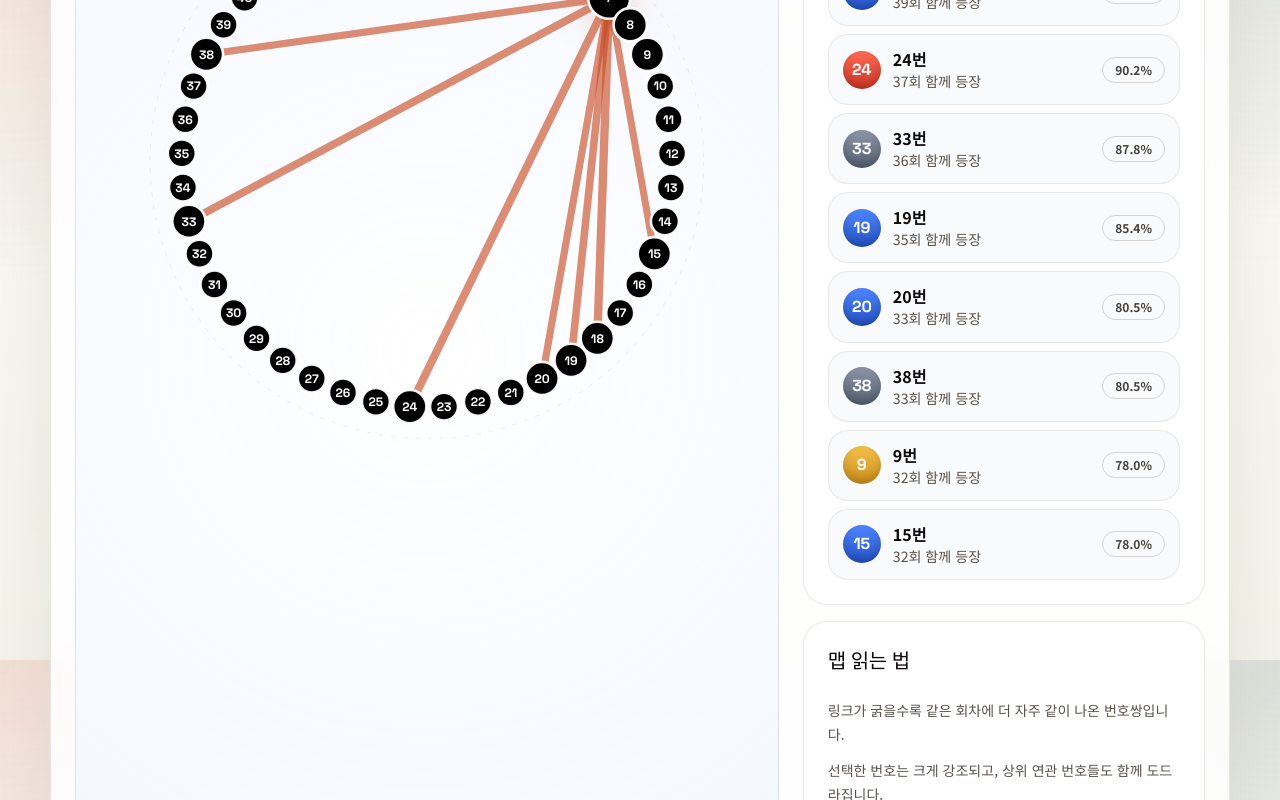
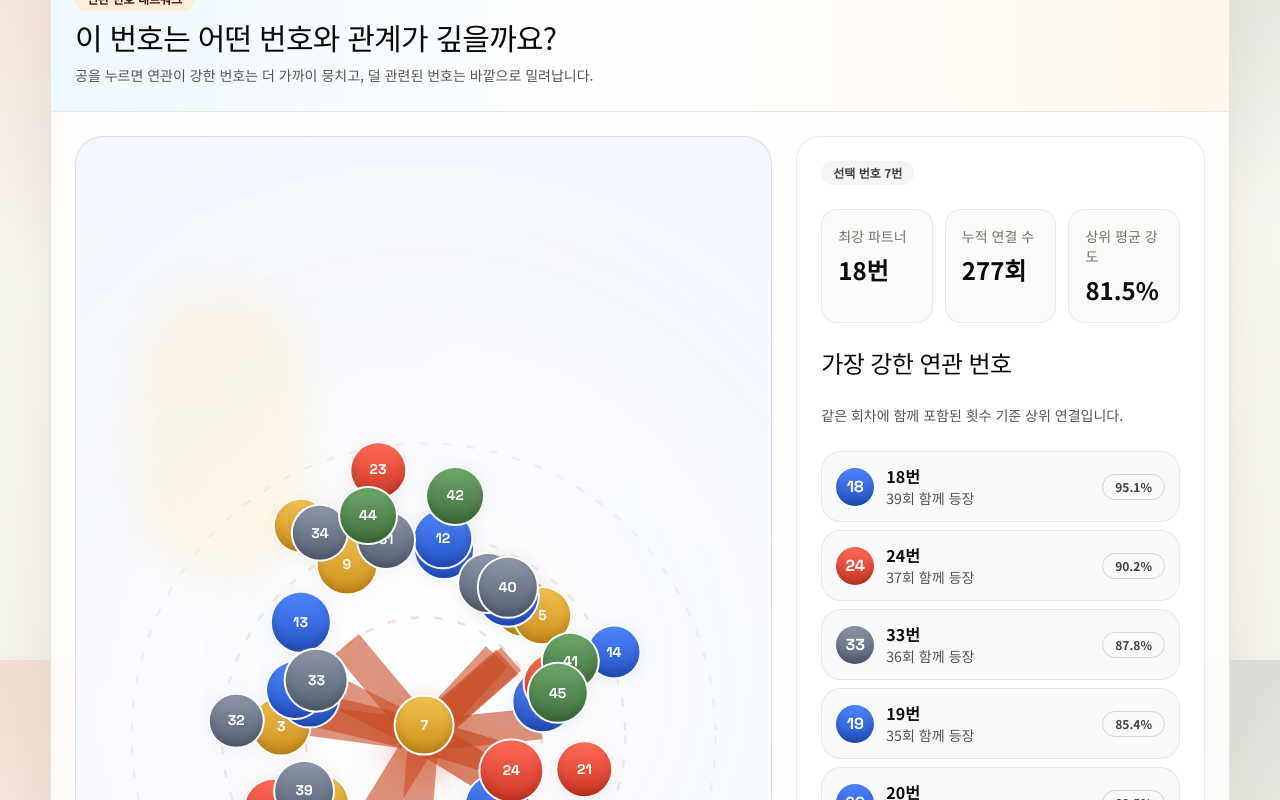
Before and after one commit to Limn8/limnlotto, a Next.js app: page / in a window 1280 px wide. Shown: the part 940-1740 px from the top of the page. Built offline with nearby package versions, Linux system fonts and the light colour scheme.

Commit message:
feat: refine network map interactions

```diff
--- a/src/app/globals.css
+++ b/src/app/globals.css
@@ -326,11 +326,17 @@ input[type="number"] {
   background: linear-gradient(90deg, var(--accent), #f0a020);
 }
 
+.number-bar-scroll {
+  overflow-x: auto;
+  padding-bottom: 8px;
+}
+
 .number-bar-chart {
   display: grid;
   grid-template-columns: repeat(45, minmax(0, 1fr));
   gap: 6px;
   align-items: end;
+  min-width: 880px;
   min-height: 340px;
 }
 
@@ -355,7 +361,7 @@ input[type="number"] {
 .number-bar-track {
   position: relative;
   width: 100%;
-  min-height: 220px;
+  min-height: 250px;
   display: flex;
   align-items: end;
   justify-content: center;
@@ -380,54 +386,153 @@ input[type="number"] {
 }
 
 .network-stage {
+  position: relative;
+  min-height: clamp(420px, 60vw, 760px);
   border-radius: 28px;
   border: 1px solid rgba(28, 25, 23, 0.1);
   background:
-    radial-gradient(circle at center, rgba(255, 255, 255, 0.96), rgba(240, 245, 255, 0.82));
-  padding: 18px;
+    radial-gradient(circle at 50% 44%, rgba(255, 255, 255, 0.98), rgba(240, 245, 255, 0.88)),
+    linear-gradient(135deg, rgba(255, 224, 178, 0.16), rgba(90, 142, 255, 0.14));
+  overflow: hidden;
+  padding: 14px;
 }
 
 .network-svg {
+  position: absolute;
+  inset: 0;
   width: 100%;
-  height: auto;
-  aspect-ratio: 1;
+  height: 100%;
 }
 
-.network-orbit {
+.network-node-layer {
+  position: absolute;
+  inset: 0;
+}
+
+.network-haze {
+  position: absolute;
+  border-radius: 999px;
+  filter: blur(18px);
+  opacity: 0.5;
+  pointer-events: none;
+}
+
+.network-haze-left {
+  left: 9%;
+  top: 12%;
+  width: 24%;
+  height: 24%;
+  background: rgba(255, 196, 77, 0.24);
+}
+
+.network-haze-right {
+  right: 10%;
+  bottom: 10%;
+  width: 26%;
+  height: 26%;
+  background: rgba(79, 134, 255, 0.18);
+}
+
+.network-field-ring {
   fill: none;
   stroke: rgba(28, 25, 23, 0.08);
-  stroke-width: 1;
-  stroke-dasharray: 5 9;
+  stroke-width: 0.35;
+  stroke-dasharray: 1.2 2.2;
+}
+
+.network-field-ring.strong {
+  stroke: rgba(200, 76, 36, 0.18);
+}
+
+.network-field-ring.faint {
+  stroke: rgba(28, 25, 23, 0.05);
 }
 
 .network-link {
   stroke: rgba(77, 97, 137, 0.35);
-  transition: opacity 0.2s ease, stroke-width 0.2s ease;
+  transition:
+    opacity 0.45s ease,
+    stroke-width 0.45s ease,
+    x1 0.45s ease,
+    y1 0.45s ease,
+    x2 0.45s ease,
+    y2 0.45s ease;
 }
 
 .network-link.selected {
-  stroke: rgba(200, 76, 36, 0.72);
+  stroke: rgba(200, 76, 36, 0.76);
 }
 
-.network-node-group {
+.network-node-button {
+  position: absolute;
+  display: grid;
+  place-items: center;
+  border: 0;
+  background: transparent;
+  padding: 0;
   cursor: pointer;
+  transform: translate(-50%, -50%);
+  transition:
+    left 0.55s cubic-bezier(0.22, 1, 0.36, 1),
+    top 0.55s cubic-bezier(0.22, 1, 0.36, 1),
+    width 0.35s ease,
+    height 0.35s ease,
+    filter 0.35s ease,
+    opacity 0.35s ease;
+  animation: network-float var(--float-duration, 6.4s) ease-in-out infinite;
+  animation-delay: var(--float-delay, 0s);
 }
 
-.network-node {
-  stroke: rgba(255, 255, 255, 0.95);
-  stroke-width: 3;
-  transition: transform 0.2s ease, opacity 0.2s ease;
+.network-node-button.muted {
+  opacity: 0.72;
 }
 
-.network-node.active {
-  filter: drop-shadow(0 10px 18px rgba(200, 76, 36, 0.26));
+.network-node-button.related,
+.network-node-button.active {
+  opacity: 1;
 }
 
-.network-node-label {
-  fill: white;
-  font-size: 14px;
-  font-weight: 800;
-  font-family: var(--font-display), sans-serif;
+.network-node-button.active {
+  z-index: 3;
+  filter: drop-shadow(0 18px 22px rgba(200, 76, 36, 0.26));
+}
+
+.network-node-glow {
+  position: absolute;
+  inset: 18%;
+  border-radius: 999px;
+  filter: blur(12px);
+  opacity: 0.32;
+}
+
+.network-node-ball {
+  position: relative;
+  width: 100%;
+  height: 100%;
+  border: 2px solid rgba(255, 255, 255, 0.96);
+  box-shadow:
+    inset 0 -4px 10px rgba(0, 0, 0, 0.16),
+    0 10px 20px rgba(30, 28, 24, 0.16);
+}
+
+.network-node-button.active .network-node-ball {
+  border-color: rgba(255, 255, 255, 1);
+  box-shadow:
+    inset 0 -4px 10px rgba(0, 0, 0, 0.16),
+    0 16px 28px rgba(200, 76, 36, 0.22);
+}
+
+.network-node-button:focus-visible .network-node-ball {
+  outline: 3px solid rgba(200, 76, 36, 0.34);
+  outline-offset: 2px;
+}
+
+.network-node-button .lotto-ball {
+  font-size: clamp(0.84rem, 1.1vw, 1rem);
+}
+
+.network-node-ball,
+.network-node-glow {
   pointer-events: none;
 }
 
@@ -693,6 +798,19 @@ input[type="number"] {
   line-height: 1.6;
 }
 
+@keyframes network-float {
+  0%,
+  100% {
+    margin-left: 0;
+    margin-top: 0;
+  }
+
+  50% {
+    margin-left: var(--drift-x, 4px);
+    margin-top: var(--drift-y, -4px);
+  }
+}
+
 @media (max-width: 980px) {
   .hero-panel,
   .hero-panel.small,
@@ -721,8 +839,7 @@ input[type="number"] {
   }
 
   .number-bar-chart {
-    grid-template-columns: repeat(15, minmax(0, 1fr));
-    row-gap: 18px;
+    min-width: 820px;
   }
 
   .network-side-item {
@@ -758,18 +875,24 @@ input[type="number"] {
   }
 
   .number-bar-chart {
-    grid-template-columns: repeat(9, minmax(0, 1fr));
+    min-width: 760px;
   }
 
   .number-bar-track {
-    min-height: 140px;
+    min-height: 200px;
   }
 
   .network-stage {
+    min-height: 420px;
     padding: 10px;
   }
 
-  .network-node-label {
-    font-size: 11px;
+  .network-side-item {
+    grid-template-columns: auto 1fr;
+    padding-right: 12px;
+  }
+
+  .network-node-button .lotto-ball {
+    font-size: 0.8rem;
   }
 }
--- a/src/components/number-network-map.tsx
+++ b/src/components/number-network-map.tsx
@@ -1,5 +1,6 @@
 "use client";
 
+import type { CSSProperties } from "react";
 import { useMemo, useState } from "react";
 
 import { Badge } from "@/components/ui/badge";
@@ -17,9 +18,13 @@ type NumberNetworkMapProps = {
   neighborhoods: NumberNeighborhood[];
 };
 
-const SIZE = 760;
-const CENTER = SIZE / 2;
-const RADIUS = 280;
+type Point = {
+  number: number;
+  x: number;
+  y: number;
+  strength: number;
+  related: boolean;
+};
 
 function ballTone(number: number) {
   if (number <= 10) return "ball-yellow";
@@ -29,66 +34,151 @@ function ballTone(number: number) {
   return "ball-green";
 }
 
+function seeded(number: number, offset: number) {
+  const value = Math.sin(number * 12.9898 + offset * 78.233) * 43758.5453;
+  return value - Math.floor(value);
+}
+
+function clamp(value: number, min: number, max: number) {
+  return Math.min(max, Math.max(min, value));
+}
+
 export function NumberNetworkMap({
   connections,
   neighborhoods,
 }: NumberNetworkMapProps) {
   const [selectedNumber, setSelectedNumber] = useState(7);
 
-  const positions = useMemo(() => {
-    return Array.from({ length: 45 }, (_, index) => {
-      const number = index + 1;
-      const angle = (Math.PI * 2 * index) / 45 - Math.PI / 2;
-      return {
-        number,
-        x: CENTER + Math.cos(angle) * RADIUS,
-        y: CENTER + Math.sin(angle) * RADIUS,
-      };
-    });
-  }, []);
-
   const selectedNeighborhood = neighborhoods.find(
     (item) => item.number === selectedNumber,
   );
-  const highlightedPairs = new Set(
-    (selectedNeighborhood?.strongestLinks ?? []).map((connection) =>
-      `${Math.min(connection.source, connection.target)}-${Math.max(connection.source, connection.target)}`,
-    ),
+
+  const selectedConnections = useMemo(
+    () =>
+      connections
+        .filter(
+          (connection) =>
+            connection.source === selectedNumber ||
+            connection.target === selectedNumber,
+        )
+        .sort((left, right) => right.count - left.count),
+    [connections, selectedNumber],
   );
 
-  const visibleConnections = connections.filter((connection) =>
-    highlightedPairs.has(
-      `${Math.min(connection.source, connection.target)}-${Math.max(connection.source, connection.target)}`,
-    ),
+  const strengthMap = useMemo(() => {
+    const entries: Array<[number, number]> = selectedConnections.map((connection) => [
+      connection.source === selectedNumber ? connection.target : connection.source,
+      connection.normalizedWeight,
+    ]);
+    return new Map<number, number>(entries);
+  }, [selectedConnections, selectedNumber]);
+
+  const points = useMemo<Point[]>(() => {
+    return Array.from({ length: 45 }, (_, index) => {
+      const number = index + 1;
+      const strength = number === selectedNumber ? 1 : strengthMap.get(number) ?? 0;
+      const related = strength > 0;
+      const sectionIndex = Math.min(Math.floor((number - 1) / 10), 4);
+      const sectionCenters = [
+        { x: 34, y: 31 },
+        { x: 64, y: 28 },
+        { x: 71, y: 54 },
+        { x: 48, y: 70 },
+        { x: 25, y: 58 },
+      ];
+      const cluster = sectionCenters[sectionIndex];
+      const baseAngle = seeded(number, 1) * Math.PI * 2;
+      const sway = selectedNumber * 0.055 + seeded(number, 6) * 0.8;
+
+      if (number === selectedNumber) {
+        return {
+          number,
+          x: 50,
+          y: 48,
+          strength,
+          related: true,
+        };
+      }
+
+      if (related) {
+        const ring = 12 + (1 - strength) * 24;
+        const angle = baseAngle + sway;
+        const jitterX = (seeded(number, 2) - 0.5) * 4.5;
+        const jitterY = (seeded(number, 3) - 0.5) * 5;
+
+        return {
+          number,
+          x: clamp(50 + Math.cos(angle) * ring + jitterX, 10, 90),
+          y: clamp(48 + Math.sin(angle) * ring * 0.84 + jitterY, 12, 88),
+          strength,
+          related,
+        };
+      }
+
+      const driftAngle = baseAngle + sway * 0.6;
+      const push = 30 + seeded(number, 4) * 18;
+      const orbitX = Math.cos(driftAngle) * push;
+      const orbitY = Math.sin(driftAngle) * push * 0.82;
+      const settleX = (cluster.x - 50) * 0.34;
+      const settleY = (cluster.y - 48) * 0.34;
+
+      return {
+        number,
+        x: clamp(50 + orbitX + settleX, 7, 93),
+        y: clamp(48 + orbitY + settleY, 9, 91),
+        strength,
+        related,
+      };
+    });
+  }, [selectedNumber, strengthMap]);
+
+  const pointMap = useMemo(
+    () => new Map(points.map((point) => [point.number, point])),
+    [points],
   );
+
+  const visibleConnections = useMemo(
+    () => selectedConnections.slice(0, 12),
+    [selectedConnections],
+  );
+
+  const strongestLink = selectedNeighborhood?.strongestLinks[0];
+  const averageStrength =
+    visibleConnections.reduce((sum, connection) => sum + connection.normalizedWeight, 0) /
+    Math.max(visibleConnections.length, 1);
 
   return (
     <Card className="overflow-hidden">
       <CardHeader className="border-b border-stone-200/80 bg-gradient-to-r from-sky-50 via-white to-orange-50">
         <Badge className="w-fit">연관 번호 네트워크</Badge>
         <CardTitle className="font-[var(--font-display)] text-3xl">
-          같이 자주 나오는 번호를 숫자 맵으로 한눈에 보세요
+          이 번호는 어떤 번호와 관계가 깊을까요?
         </CardTitle>
         <CardDescription>
-          번호를 누르면 그 번호와 같은 회차에 자주 함께 등장한 번호들이 더 굵은 링크로
-          강조됩니다.
+          공을 누르면 연관이 강한 번호는 더 가까이 뭉치고, 덜 관련된 번호는 바깥으로
+          밀려납니다.
         </CardDescription>
       </CardHeader>
-      <CardContent className="grid gap-6 p-6 xl:grid-cols-[1.4fr_0.8fr]">
+      <CardContent className="grid gap-6 p-4 md:p-6 xl:grid-cols-[minmax(0,1.45fr)_minmax(320px,0.85fr)]">
         <div className="network-stage">
-          <svg viewBox={`0 0 ${SIZE} ${SIZE}`} className="network-svg" role="img">
-            <circle
-              cx={CENTER}
-              cy={CENTER}
-              r={RADIUS + 36}
-              className="network-orbit"
-            />
+          <div className="network-haze network-haze-left" />
+          <div className="network-haze network-haze-right" />
+          <svg viewBox="0 0 100 100" className="network-svg" role="img" aria-label="로또 번호 연관 맵">
+            <circle cx="50" cy="48" r="17" className="network-field-ring strong" />
+            <circle cx="50" cy="48" r="29" className="network-field-ring" />
+            <circle cx="50" cy="48" r="42" className="network-field-ring faint" />
             {visibleConnections.map((connection) => {
-              const source = positions[connection.source - 1];
-              const target = positions[connection.target - 1];
-              const isSelectedLink =
-                connection.source === selectedNumber ||
-                connection.target === selectedNumber;
+              const source = pointMap.get(connection.source);
+              const target = pointMap.get(connection.target);
+
+              if (!source || !target) return null;
+
+              const partner =
+                connection.source === selectedNumber
+                  ? connection.target
+                  : connection.source;
+              const activeStrength = strengthMap.get(partner) ?? 0;
+
               return (
                 <line
                   key={`${connection.source}-${connection.target}`}
@@ -96,51 +186,85 @@ export function NumberNetworkMap({
                   y1={source.y}
                   x2={target.x}
                   y2={target.y}
-                  className={isSelectedLink ? "network-link selected" : "network-link"}
+                  className="network-link selected"
                   style={{
-                    strokeWidth: `${1 + connection.normalizedWeight * 9}px`,
-                    opacity: isSelectedLink ? 0.88 : 0.36,
+                    strokeWidth: `${1.5 + activeStrength * 3.8}px`,
+                    opacity: `${0.28 + activeStrength * 0.64}`,
                   }}
                 />
               );
             })}
-            {positions.map((point) => {
+          </svg>
+
+          <div className="network-node-layer">
+            {points.map((point) => {
               const active = point.number === selectedNumber;
-              const related = highlightedPairs.size
-                ? [...highlightedPairs].some((pair) => pair.includes(`${point.number}`))
-                : false;
+              const strength = active ? 1 : point.strength;
+              const size = active
+                ? 3.8
+                : point.related
+                  ? 2.95 + strength * 1.25
+                  : 2.35;
+
               return (
-                <g
+                <button
                   key={point.number}
+                  type="button"
+                  aria-pressed={active}
+                  aria-label={`${point.number}번 연관 번호 보기`}
+                  className={`network-node-button ${active ? "active" : point.related ? "related" : "muted"}`}
+                  style={{
+                    left: `${point.x}%`,
+                    top: `${point.y}%`,
+                    width: `${size}rem`,
+                    height: `${size}rem`,
+                    "--drift-x": `${(seeded(point.number, 8) - 0.5) * 8}px`,
+                    "--drift-y": `${(seeded(point.number, 9) - 0.5) * 9}px`,
+                    "--float-delay": `${seeded(point.number, 10) * -4.8}s`,
+                    "--float-duration": `${5.4 + seeded(point.number, 11) * 3.6}s`,
+                  } as CSSProperties}
                   onClick={() => setSelectedNumber(point.number)}
-                  className="network-node-group"
                 >
-                  <circle
-                    cx={point.x}
-                    cy={point.y}
-                    r={active ? 24 : related ? 19 : 16}
-                    className={`network-node ${ballTone(point.number)} ${active ? "active" : ""}`}
-                  />
-                  <text
-                    x={point.x}
-                    y={point.y + 5}
-                    textAnchor="middle"
-                    className="network-node-label"
-                  >
+                  <span className={`network-node-glow ${ballTone(point.number)}`} />
+                  <span className={`lotto-ball ${ballTone(point.number)} network-node-ball`}>
                     {point.number}
-                  </text>
-                </g>
+                  </span>
+                </button>
               );
             })}
-          </svg>
+          </div>
         </div>
 
         <div className="space-y-4">
           <Card className="border-stone-200/80 shadow-none">
-            <CardHeader>
+            <CardHeader className="space-y-4">
               <Badge variant="secondary" className="w-fit">
                 선택 번호 {selectedNumber}번
               </Badge>
+              <div className="grid gap-3 sm:grid-cols-3">
+                <div className="rounded-2xl border border-stone-200/80 bg-stone-50/80 p-4">
+                  <p className="text-sm text-stone-500">최강 파트너</p>
+                  <strong className="mt-2 block text-2xl">
+                    {strongestLink
+                      ? strongestLink.source === selectedNumber
+                        ? `${strongestLink.target}번`
+                        : `${strongestLink.source}번`
+                      : "-"}
+                  </strong>
+                </div>
+                <div className="rounded-2xl border border-stone-200/80 bg-stone-50/80 p-4">
+                  <p className="text-sm text-stone-500">누적 연결 수</p>
+                  <strong className="mt-2 block text-2xl">
+                    {selectedNeighborhood?.totalConnectionCount ?? 0}회
+                  </strong>
+                </div>
+                <div className="rounded-2xl border border-stone-200/80 bg-stone-50/80 p-4">
+                  <p className="text-sm text-stone-500">상위 평균 강도</p>
+                  <strong className="mt-2 block text-2xl">
+                    {(averageStrength * 100).toFixed(1)}%
+                  </strong>
+                </div>
+              </div>
               <CardTitle className="text-2xl">가장 강한 연관 번호</CardTitle>
               <CardDescription>
                 같은 회차에 함께 포함된 횟수 기준 상위 연결입니다.
@@ -178,9 +302,9 @@ export function NumberNetworkMap({
               <CardTitle className="text-xl">맵 읽는 법</CardTitle>
             </CardHeader>
             <CardContent className="space-y-3 text-sm leading-6 text-stone-600">
-              <p>링크가 굵을수록 같은 회차에 더 자주 같이 나온 번호쌍입니다.</p>
-              <p>선택한 번호는 크게 강조되고, 상위 연관 번호들도 함께 도드라집니다.</p>
-              <p>전체 45개 번호를 같은 원형 궤도 위에 두어 관계망을 한 화면에서 보게 했습니다.</p>
+              <p>선택한 번호는 중심으로 이동하고 자주 함께 나온 번호일수록 가까이 붙습니다.</p>
+              <p>선이 굵을수록 같은 회차에 함께 들어온 횟수가 더 많습니다.</p>
+              <p>연관이 약한 번호는 바깥으로 밀려나서 묶음과 주변부가 한눈에 구분됩니다.</p>
             </CardContent>
           </Card>
         </div>
```
Also changed, not shown: src/components/lotto-dashboard.tsx (+41 -9 lines).
